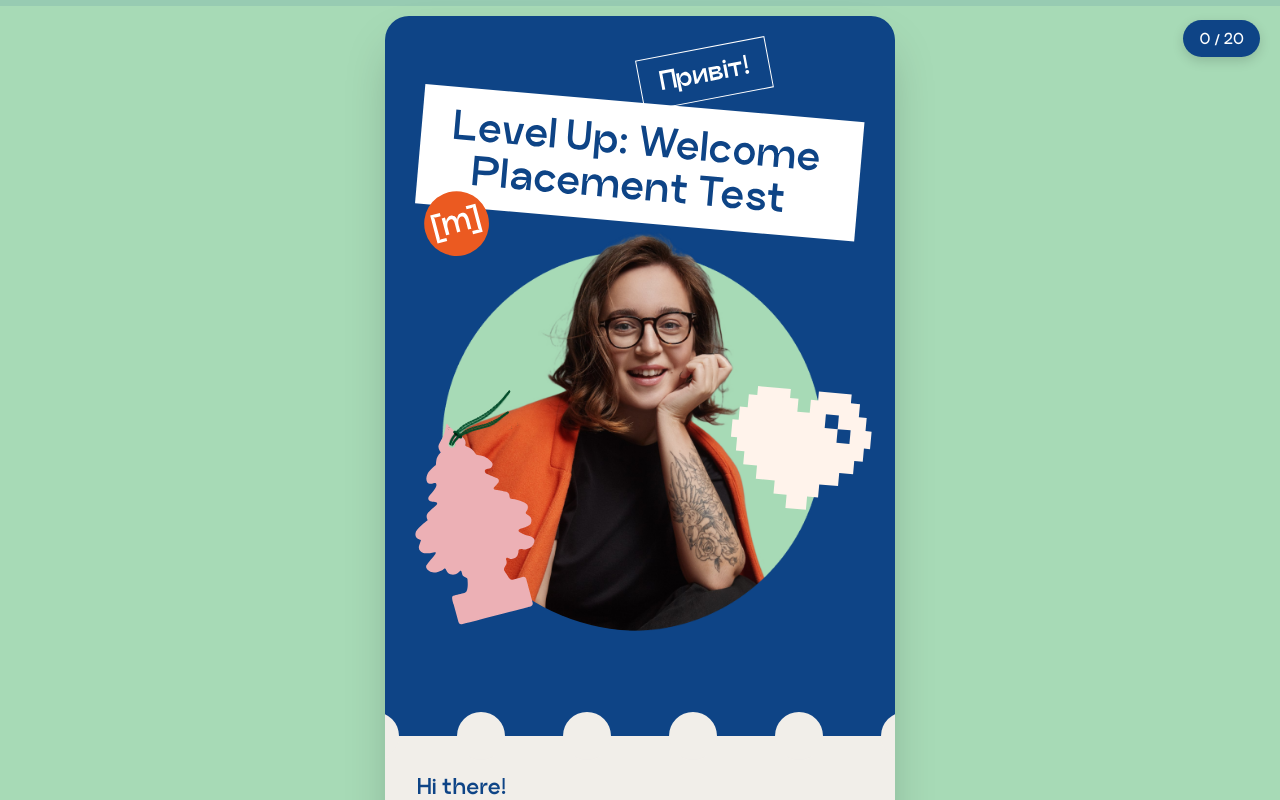
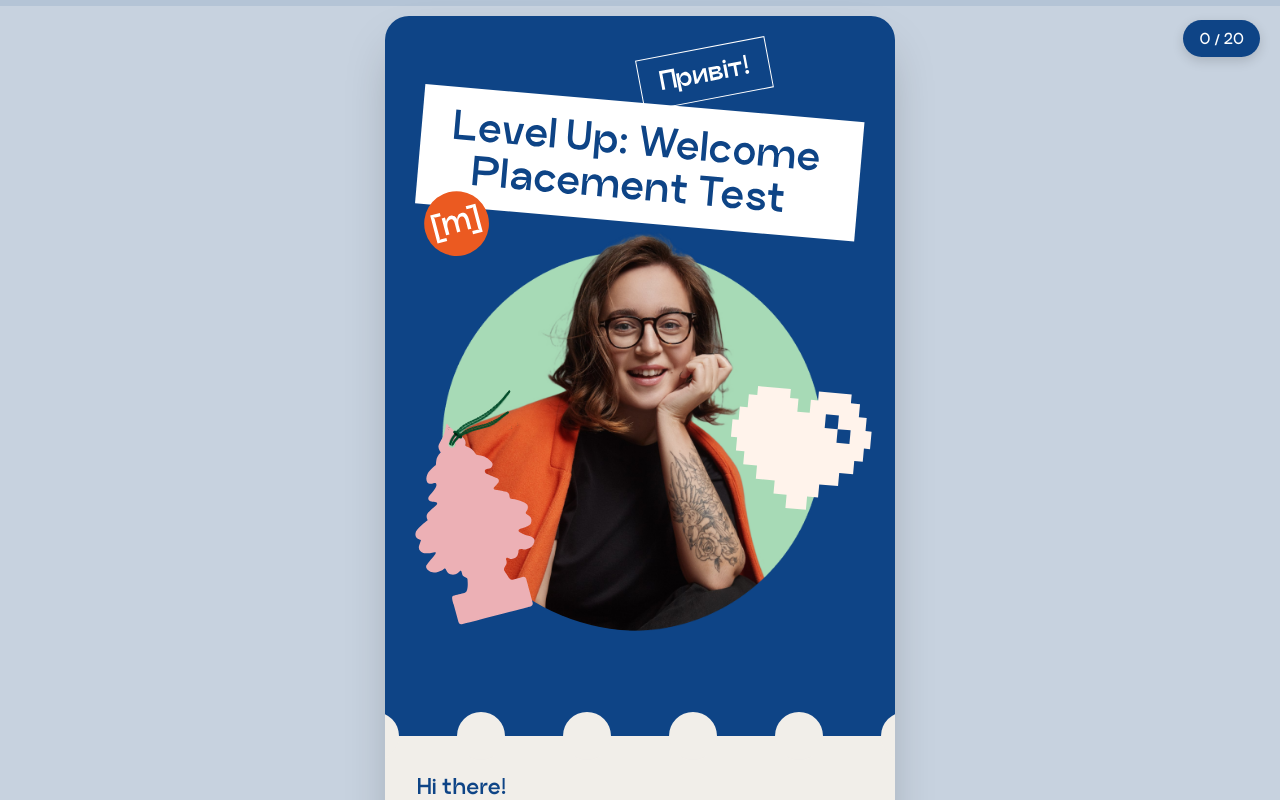
Before and after one commit to romchhh/movna-test, a Next.js app: page /placement_test in a window 1280 px wide. Shown: the top 800 px of the page. Built offline with nearby package versions, Linux system fonts and the light colour scheme.

Commit message:
some updates

```diff
--- a/app/globals.css
+++ b/app/globals.css
@@ -34,7 +34,7 @@
 }
 
 :root {
-  --background: #A7DAB6;
+  --background: #C7D2DF;
   --foreground: #171717;
 }
 
@@ -53,7 +53,7 @@
 }
 
 body {
-  background: #A7DAB6;
+  background: #C7D2DF;
   color: var(--foreground);
   font-family: Arial, Helvetica, sans-serif;
   margin: 0;
@@ -61,7 +61,7 @@ body {
 }
 
 html {
-  background: #A7DAB6;
+  background: #C7D2DF;
 }
 
 .header-section {
--- a/app/page.tsx
+++ b/app/page.tsx
@@ -7,7 +7,7 @@ export default function WelcomePage() {
   const router = useRouter();
 
   return (
-    <div style={{ background: '#A7DAB6', minHeight: '100vh', paddingBottom: '70px' }}>
+    <div style={{ background: '#C7D2DF', minHeight: '100vh', paddingBottom: '70px' }}>
       <HeroSection />
       <div style={{
         width: '100%',
--- a/app/placement_test/PlacementTestContent.tsx
+++ b/app/placement_test/PlacementTestContent.tsx
@@ -9,7 +9,7 @@ export default function PlacementTestContent() {
   const leadId = searchParams.get('id') ? parseInt(searchParams.get('id')!, 10) : undefined;
 
   return (
-    <div style={{ background: '#A7DAB6', minHeight: '100vh', paddingBottom: '70px' }}>
+    <div style={{ background: '#C7D2DF', minHeight: '100vh', paddingBottom: '70px' }}>
       <HeroSection />
       <div className="mt-8">
         <QuizSection leadId={leadId} />
--- a/app/placement_test/page.tsx
+++ b/app/placement_test/page.tsx
@@ -8,7 +8,7 @@ import PlacementTestContent from './PlacementTestContent';
 export default function PlacementTestPage() {
   return (
     <Suspense fallback={
-      <div style={{ background: '#A7DAB6', minHeight: '100vh', display: 'flex', alignItems: 'center', justifyContent: 'center' }}>
+      <div style={{ background: '#C7D2DF', minHeight: '100vh', display: 'flex', alignItems: 'center', justifyContent: 'center' }}>
         <div>Завантаження...</div>
       </div>
     }>
--- a/app/placement_test_with_form/page.tsx
+++ b/app/placement_test_with_form/page.tsx
@@ -42,7 +42,7 @@ export default function PlacementTestWithFormPage() {
     formData.instagram.trim() !== '@';
 
   return (
-    <div style={{ background: '#A7DAB6', minHeight: '100vh', paddingBottom: '70px' }}>
+    <div style={{ background: '#C7D2DF', minHeight: '100vh', paddingBottom: '70px' }}>
       <HeroSection />
 
       <div id="contact-form-section">
--- a/app/results/page.tsx
+++ b/app/results/page.tsx
@@ -39,7 +39,7 @@ function ResultsContent() {
   if (score === null) {
     return (
       <div className="min-h-screen flex items-center justify-center" style={{
-        background: '#A7DAB6'
+        background: '#C7D2DF'
       }}>
         <div>Завантаження...</div>
       </div>
@@ -48,7 +48,7 @@ function ResultsContent() {
 
   return (
     <div className="min-h-screen flex items-center justify-center" style={{
-      background: '#A7DAB6',
+      background: '#C7D2DF',
       padding: '16px 0'
     }}>
       <style jsx>{`
@@ -86,7 +86,7 @@ export default function ResultsPage() {
   return (
     <Suspense fallback={
       <div className="min-h-screen flex items-center justify-center" style={{
-        background: '#A7DAB6'
+        background: '#C7D2DF'
       }}>
         <div>Завантаження...</div>
       </div>
--- a/components/HeroSection.tsx
+++ b/components/HeroSection.tsx
@@ -5,7 +5,7 @@ import Image from 'next/image';
 export default function HeroSection() {
   return (
     <div className="min-h-screen flex items-center justify-center" style={{
-      background: '#A7DAB6',
+      background: '#C7D2DF',
       padding: 'var(--spacing-outer, 16px) 0'
     }}>
       <style jsx>{`
```
